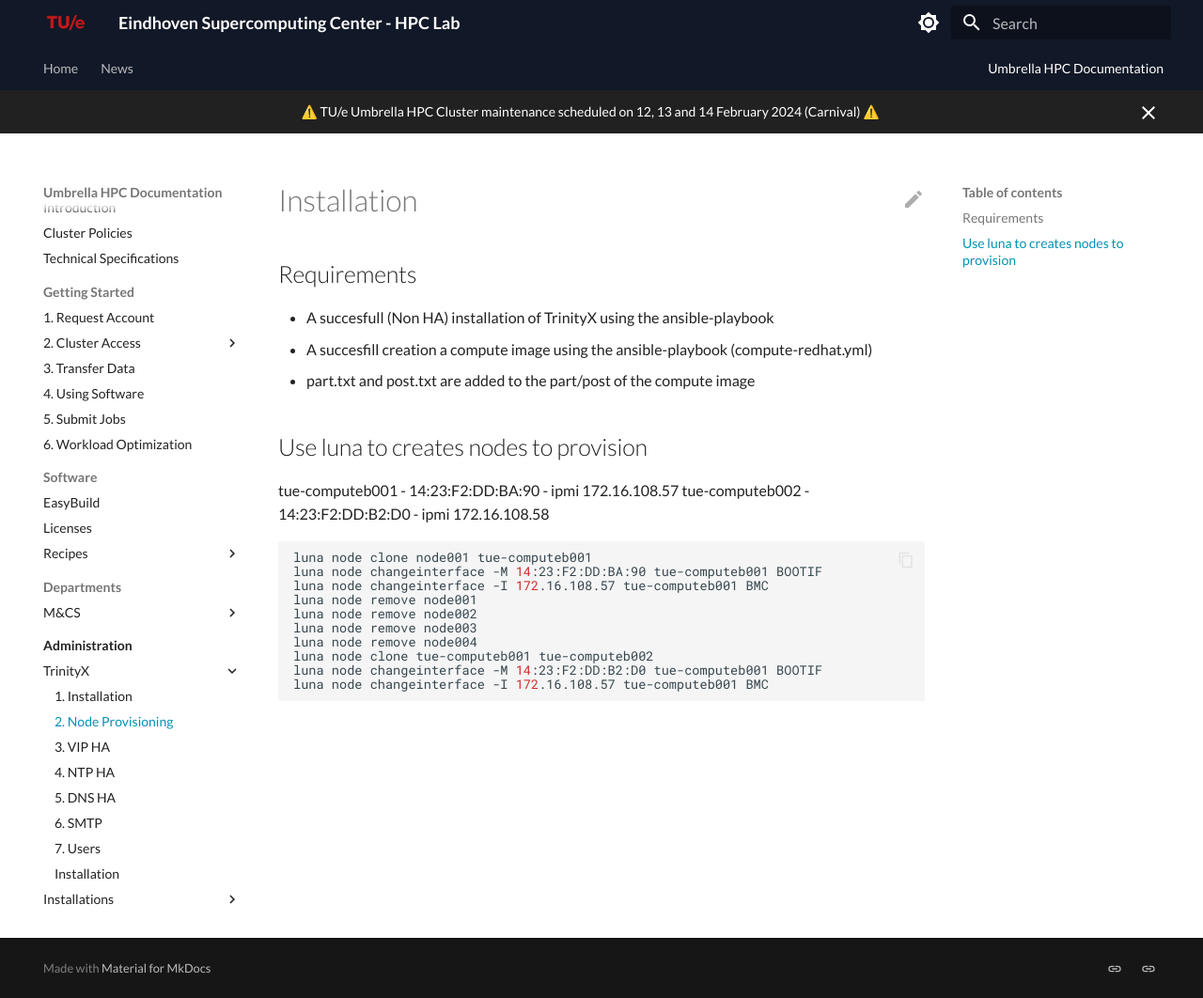
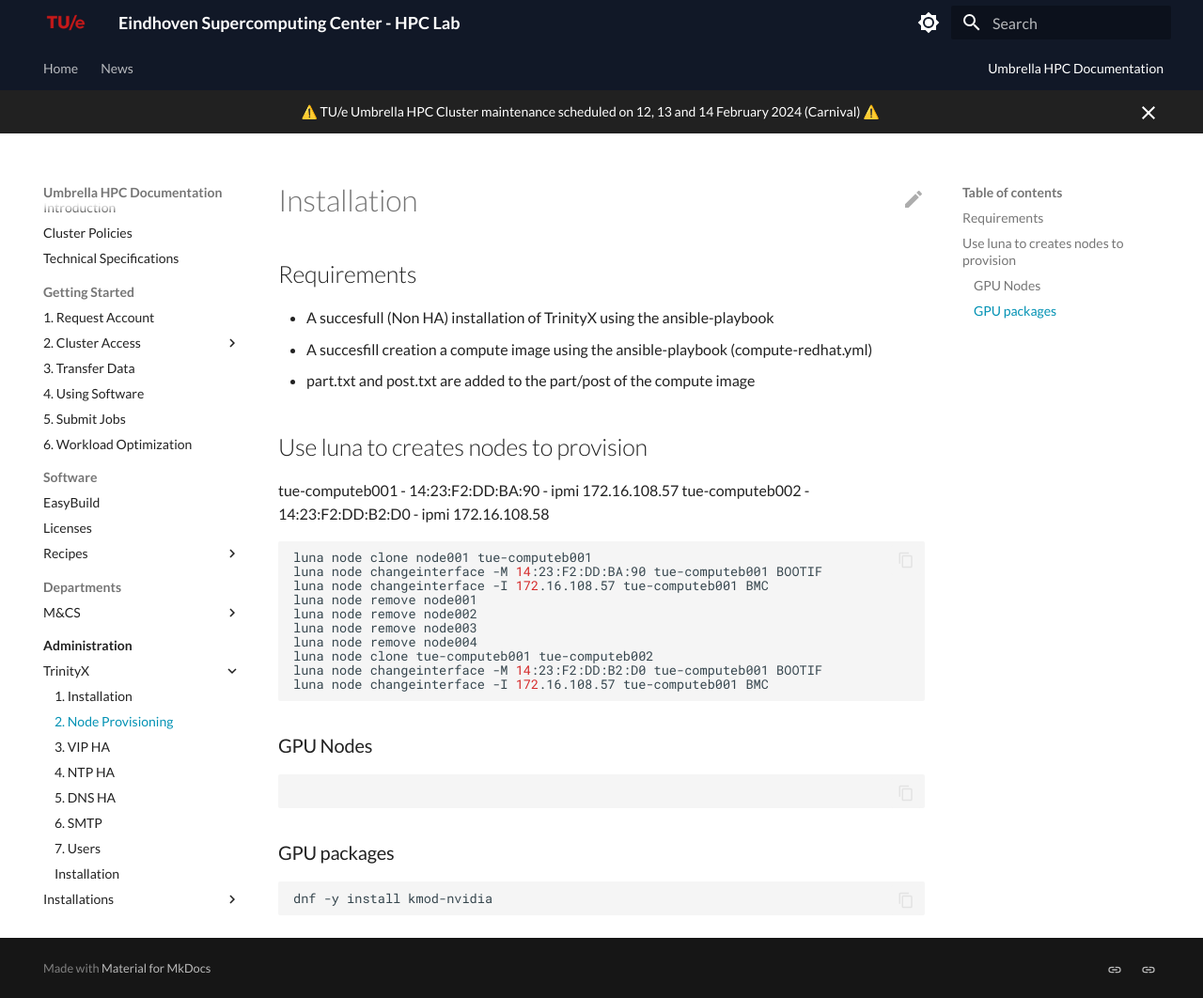
Before and after one commit to gferhpc/supercomputing.tue.nl, an MkDocs documentation site: the page built from pages/documentation/administration/trinityx/provisioning.md, in a window 1280 px wide and 1062 px high. Shown: the whole window at 94% size. Built offline with MkDocs 1.6.1 and Material for MkDocs 9.7.7, drawn with Linux system fonts in a browser that asks for light colours.

Commit message:
Update provisioning.md

````diff
--- a/pages/documentation/administration/trinityx/provisioning.md
+++ b/pages/documentation/administration/trinityx/provisioning.md
@@ -23,3 +23,13 @@
 luna node changeinterface -M 14:23:F2:DD:B2:D0 tue-computeb001 BOOTIF
 luna node changeinterface -I 172.16.108.57 tue-computeb001 BMC
 ```
+
+### GPU Nodes
+```shell
+
+```
+
+### GPU packages
+```
+dnf -y install kmod-nvidia
+```
````
